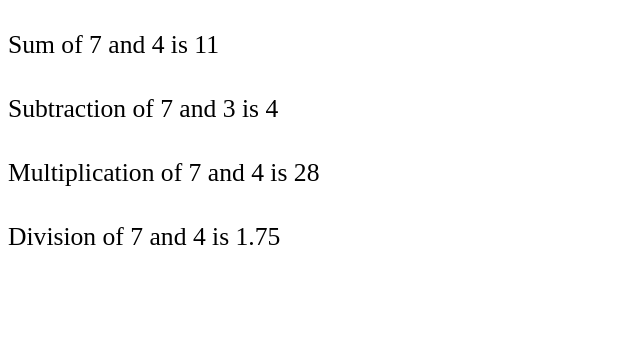
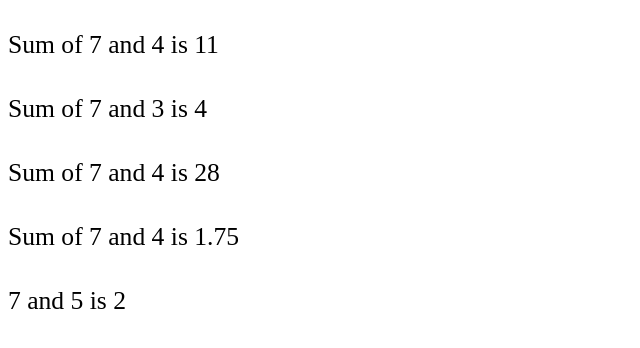
Before and after one commit to vishalmalhotra1998/Javascript-client, a React (Create React App) app: page /ChildrenDemo in a window 1280 px wide. Shown: the top 348 px of the page, without its empty margins (0-640 px from the left). Built offline with nearby package versions, Linux system fonts and the light colour scheme.

Commit message:
style: Update ChildrenDemo.jsx

```diff
--- a/src/components/math/math.jsx
+++ b/src/components/math/math.jsx
@@ -35,14 +35,7 @@ const Math = (props) => {
   return (
     <>
       <p>
-        {first}
-        {' '}
-        {operator}
-        {' '}
-        {second}
-=
-        {' '}
-        {result}
+        {`${first} and ${second} is ${result} `}
       </p>
     </>
   );
@@ -53,7 +46,10 @@ Math.propTypes = {
   first: propTypes.number.isRequired,
   second: propTypes.number.isRequired,
   operator: propTypes.string.isRequired,
-  children: propTypes.func.isRequired,
+  children: propTypes.func,
+};
+Math.defaultProps = {
+  children: undefined,
 };
 
 export default Math;
--- a/src/pages/ChildrenDemo/ChildrenDemo.jsx
+++ b/src/pages/ChildrenDemo/ChildrenDemo.jsx
@@ -4,107 +4,25 @@ import { Math } from '../../components';
 class ChildrenDemo extends Component {
   constructor(props) {
     super(props);
-    this.state = { };
+    this.state = {};
   }
 
   children = (first, second, operator, result) => {
     switch (operator) {
     case '+': {
-        return (
-          <p>
-Sum of
-            {' '}
-            {' '}
-            {first}
-            {' '}
-            {' '}
-and
-            {' '}
-            {second}
-            {' '}
-is
-            {' '}
-            {' '}
-            {result}
-          </p>
-        );
+      return (<p>{`Sum of ${first} and ${second} is ${result} `}</p>);
     }
     case '-': {
-        return (
-          <p>
-Subtraction of
-            {' '}
-            {' '}
-            { first }
-            {' '}
-and
-            {' '}
-            {second}
-            {' '}
-is
-            {' '}
-            {' '}
-            {result}
-          </p>
-        );
+      return (<p>{`Sum of ${first} and ${second} is ${result} `}</p>);
     }
     case '*': {
-        return (
-          <p>
-Multiplication of
-            {' '}
-            {' '}
-            {' '}
-            {first}
-            {' '}
-and
-            {' '}
-            {' '}
-            {second}
-            {' '}
-is
-            {' '}
-            {' '}
-            {result}
-          </p>
-        );
+      return (<p>{`Sum of ${first} and ${second} is ${result} `}</p>);
     }
     case '/': {
-        return (
-          <p>
-Division of
-            {' '}
-            {' '}
-            {first}
-            {' '}
-and
-            {' '}
-            {second}
-            {' '}
-is
-            {' '}
-            {' '}
-            {result}
-          </p>
-        );
+      return (<p>{`Sum of ${first} and ${second} is ${result} `}</p>);
     }
     default: {
-        return (
-          <p>
-            {' '}
-            {' '}
-            {first}
-            {' '}
-            {operator}
-            {' '}
-            {second}
-            {' '}
-is
-            {' '}
-            {' '}
-            {result}
-          </p>
-        );
+      return (<p>{`Sum of ${first} and ${second} is ${result} `}</p>);
     }
     }
   }
@@ -116,6 +34,7 @@ is
         <Math first={7} second={3} operator="-">{this.children}</Math>
         <Math first={7} second={4} operator="*">{this.children}</Math>
         <Math first={7} second={4} operator="/">{this.children}</Math>
+        <Math first={7} second={5} operator="-" />
       </>
     );
   }
```
Lines whose indentation alone changed are shown as unchanged.
